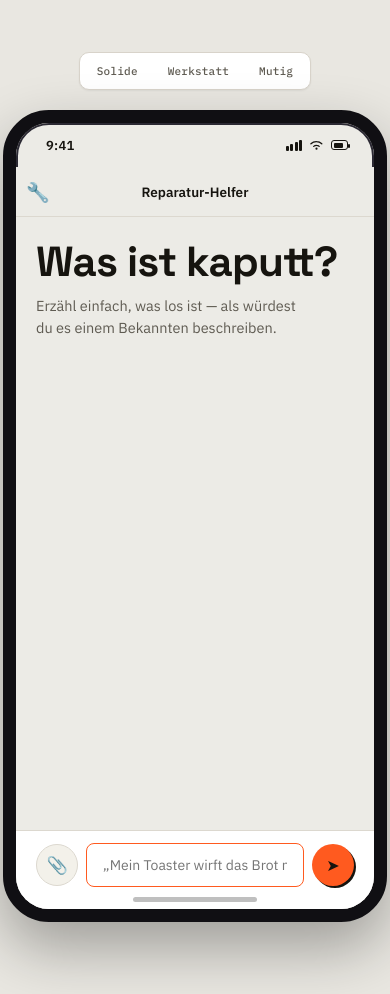
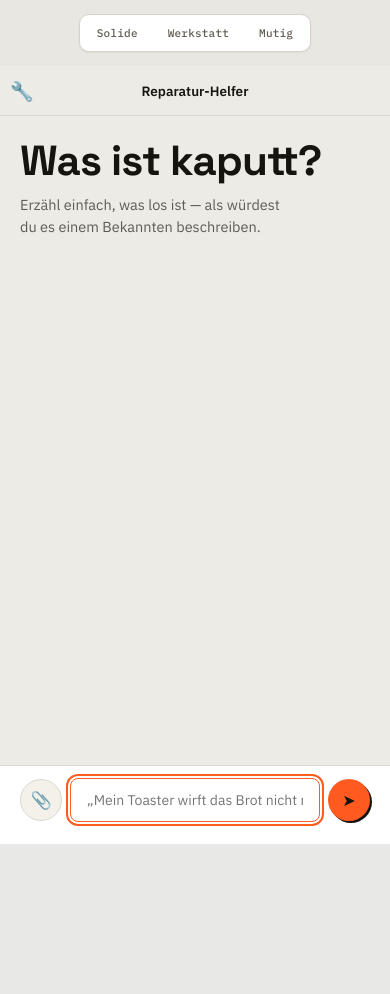
Before and after one commit to DigitaleOberlausitz/hackathon2026_RepairApp, a Flask app: page / in a window 390 px wide. After the commit the page ends 844 px from the top, so only its background shows below. Run offline with Flask 3, Linux system fonts and the light colour scheme; data comes from the database, SQL or seed files in the repository; some libraries are stand-ins or nearby versions.

Commit message:
feat(frontend): PROJ-38 responsive Web-Layout statt Handy-Attrappe
Die App rendert nicht mehr in eine simulierte Smartphone-Hülle, sondern
als echte, mobil-first responsive Website mit zentrierter Lesespalte auf
breiten Screens.

- Geräterahmen, gefälschte Statusleiste (9:41/Signal/Akku) und
  Home-Indikator ersatzlos entfernt; PhoneFrame aus ui.js entfernt.
- .rk-app ist jetzt die Lesespalte (max-width var(--app-max), Default
  640px, zentriert auf neutraler --page-bg-Bühne); Theme-Variablen werden
  direkt auf .rk-app gesetzt (vorher .rk-phone).
- Natürliches Seiten-Scrolling statt simuliertem Innen-Scroll; AppBar und
  Footer sind position: sticky. Sheet-Scrim/Toast auf position: fixed
  (viewport-deckend), Sheet auf Spaltenbreite zentriert.
- Desktop-Feinschliff: Spaltenränder ab 700px, sichtbarer Fokus-Ring und
  Hover-Zustände (nur Zeigegeräte) für Maus/Tastatur.
- index.html: Phone-Bühne → .rk-page/.rk-pagehead; SPEC.md
  (Klassen-/Theme-Token-Vertrag) nachgezogen.

Co-Authored-By: Claude Opus 4.8 (1M context) <noreply@anthropic.com>

```diff
--- a/webapp/static/css/repair.css
+++ b/webapp/static/css/repair.css
@@ -1,30 +1,40 @@
-/* repair.css — Styling der Repair-App. Alles über CSS-Variablen, die das
-   Phone-Root je Richtung (Theme) setzt. Eine Regelbasis, drei Charaktere.
+/* repair.css — Styling der Repair-App. Alles über CSS-Variablen, die die
+   App-Spalte je Richtung (Theme) setzt. Eine Regelbasis, drei Charaktere.
 
    Port des Design-Prototyps (docs/design-handoff/project/repair.css) +
    Theme-Tokens (repair-themes.js). Tailwind läuft mit preflight:false, daher
    bringt diese Datei den nötigen Minimal-Reset (box-sizing, button) selbst mit.
-   Die .rk-phone-Defaults unten setzen das WERKSTATT-Theme als Startzustand;
+   Die .rk-app-Defaults unten setzen das WERKSTATT-Theme als Startzustand;
    das Frontend-JS überschreibt diese Variablen beim Theme-Wechsel per
-   inline-style am .rk-phone-Element (inline gewinnt — daher kein !important). */
+   inline-style am .rk-app-Element (inline gewinnt — daher kein !important).
+
+   PROJ-38: echte responsive Website (mobil-first, auf breiten Screens eine
+   zentrierte Lesespalte) — keine Smartphone-Attrappe mehr. */
 
 * { box-sizing: border-box; }
 button { font: inherit; color: inherit; cursor: pointer; background: none; border: none; padding: 0; }
-:root { --motion: .22s; }
+:root {
+  --motion: .22s;
+  --page-bg: #e9e7e1;   /* neutrale Bühne hinter der Lesespalte (Desktop) */
+  --app-max: 640px;     /* max. Breite der zentrierten Lesespalte */
+}
 
-/* ---------- Canvas / Body-Rahmen ---------- */
+/* ---------- Seitenhülle (responsiv) ---------- */
 body {
   margin: 0; min-height: 100vh;
-  display: flex; flex-direction: column; align-items: center; justify-content: center;
-  gap: 16px; padding: 24px;
-  background: #e9e7e1;
+  background: var(--page-bg);
   font-family: 'IBM Plex Sans', system-ui, sans-serif;
+  -webkit-font-smoothing: antialiased; text-rendering: optimizeLegibility;
 }
-.rk-canvas {
-  width: 384px; height: 812px; flex: none;
+.rk-page { display: flex; flex-direction: column; min-height: 100vh; }
+.rk-pagehead {
+  display: flex; justify-content: center; align-items: center; flex-wrap: wrap;
+  gap: 12px; padding: 14px 16px;
 }
+.rk-topbar { display: flex; align-items: center; gap: 12px; flex-wrap: wrap; justify-content: center; }
+#phone-root { flex: 1; display: flex; flex-direction: column; }
 
-/* ---------- Theme-Switcher (außerhalb des Phones) ---------- */
+/* ---------- Theme-Switcher (über der Lesespalte) ---------- */
 .rk-themebar {
   display: inline-flex; align-items: center; gap: 4px;
   background: #ffffff; border: 1px solid #d8d3ca; border-radius: 10px;
@@ -40,8 +50,8 @@ body {
 .rk-themebar button:hover { color: #16140f; }
 .rk-themebar button.on { background: #16140f; color: #ffffff; }
 
-/* ---------- Phone ---------- */
-.rk-phone {
+/* ---------- App-Spalte (Lesespalte) ---------- */
+.rk-app {
   /* WERKSTATT-Defaults (Start-Theme) — JS überschreibt per inline-style */
   --bg: #ecebe6;
   --surface: #ffffff;
@@ -73,37 +83,25 @@ body {
   --font-size: 16px;
   --motion: .22s;
 
-  position: relative; width: 100%; height: 100%;
-  border-radius: 46px; background: var(--bg);
-  border: 13px solid #100f13;
-  box-shadow: inset 0 0 0 2px #2b2933, 0 26px 60px rgba(0,0,0,.32);
-  overflow: hidden; display: flex; flex-direction: column;
-  font-family: var(--font-body); color: var(--ink);
-  -webkit-font-smoothing: antialiased; text-rendering: optimizeLegibility;
+  /* Lesespalte: mobil volle Breite, auf breiten Screens zentriert begrenzt. */
+  flex: 1; width: 100%; max-width: var(--app-max); margin: 0 auto;
+  position: relative; display: flex; flex-direction: column;
+  background: var(--bg); color: var(--ink);
+  font-family: var(--font-body);
 }
-.rk-statusbar {
-  height: 44px; flex: none; display: flex; align-items: center; justify-content: space-between;
-  padding: 0 26px 0 30px; font-size: 13px; font-weight: 600; font-family: var(--font-body);
+/* Auf breiten Screens hebt sich die Spalte mit dünnen Rändern von der Bühne ab. */
+@media (min-width: 700px) {
+  .rk-app { border-left: 1px solid var(--line); border-right: 1px solid var(--line); }
 }
-.rk-time { letter-spacing: .02em; }
-.rk-status-right { display: flex; align-items: center; gap: 6px; }
-.rk-bars { display: inline-flex; align-items: flex-end; gap: 1.5px; height: 11px; }
-.rk-bars i { width: 3px; border-radius: 1px; background: currentColor; display: block; }
-.rk-batt { width: 17px; height: 10px; border: 1.3px solid currentColor; border-radius: 3px; position: relative; display: inline-block; }
-.rk-batt i { position: absolute; inset: 1.5px; width: 60%; border-radius: 1px; }
-.rk-batt::after { content: ''; position: absolute; right: -3px; top: 3px; width: 1.6px; height: 4px; border-radius: 2px; background: currentColor; }
-.rk-screen { flex: 1; min-height: 0; display: flex; }
-.rk-home { position: absolute; bottom: 7px; left: 50%; transform: translateX(-50%); width: 124px; height: 5px; border-radius: 3px; z-index: 60; }
 
-.rk-app { flex: 1; min-height: 0; display: flex; flex-direction: column; width: 100%; position: relative; }
 .rk-screenwrap { flex: 1; min-height: 0; display: flex; flex-direction: column; animation: rkFade var(--motion) ease; }
 @keyframes rkFade { from { opacity: 0; transform: translateY(5px); } to { opacity: 1; transform: none; } }
-.rk-body { flex: 1; min-height: 0; overflow-y: auto; overflow-x: hidden; }
-.rk-body::-webkit-scrollbar { width: 0; }
-.rk-footer { flex: none; padding: 12px var(--pad) 22px; border-top: 1px solid var(--line); background: var(--surface); }
+/* Natürliches Seiten-Scrolling — kein simulierter Innen-Scrollbereich (PROJ-38). */
+.rk-body { flex: 1 0 auto; min-height: 0; }
+.rk-footer { position: sticky; bottom: 0; z-index: 30; flex: none; padding: 12px var(--pad) 22px; border-top: 1px solid var(--line); background: var(--surface); }
 
 /* ---------- AppBar ---------- */
-.rk-appbar { flex: none; height: 50px; display: flex; align-items: center; justify-content: space-between; gap: 6px; padding: 0 10px; border-bottom: 1px solid var(--line); background: var(--bg); }
+.rk-appbar { position: sticky; top: 0; z-index: 40; flex: none; height: 50px; display: flex; align-items: center; justify-content: space-between; gap: 6px; padding: 0 10px; border-bottom: 1px solid var(--line); background: var(--bg); }
 .rk-appbar-side { width: 42px; display: flex; align-items: center; }
 .rk-appbar-side.rk-right { justify-content: flex-end; }
 .rk-appbar-title { flex: 1; text-align: center; font-size: 13.5px; font-weight: 600; color: var(--ink); }
--- a/webapp/static/js/app.js
+++ b/webapp/static/js/app.js
@@ -8,7 +8,7 @@
   'use strict';
 
   var h = window.h;
-  var PhoneFrame = window.PhoneFrame, Screen = window.Screen, Sheet = window.Sheet;
+  var Screen = window.Screen, Sheet = window.Sheet;
   var toast = window.toast || function () {};
 
   /* ===================== I18N (PROJ-24) ===================== */
@@ -1008,7 +1008,6 @@
     error: null,        // letzter Fehler ({error, code}) — als Bubble gerendert
     abgebrochen: false, // Vorgang vom Lotsen beendet
     appEl: null,
-    phoneEl: null,
     // PROJ-27/31: Medien + bestätigte Vision-Extraktion am Vorgang (Chat-Attach)
     medienConsent: false,
     medien: [],
@@ -1248,12 +1247,13 @@
       class: 'rk-app rk-theme-' + theme.id + ' rk-case-' + theme.flags.labelCase,
       style: { fontSize: 'var(--font-size)' },
     });
+    // Theme-Variablen direkt auf die App-Spalte setzen (vorher am .rk-phone).
+    for (var v in vars) {
+      if (Object.prototype.hasOwnProperty.call(vars, v)) app.style.setProperty(v, vars[v]);
+    }
     State.appEl = app;
-    var phone = PhoneFrame({ vars: vars, chrome: theme.flags.chrome, children: app });
-    State.phoneEl = phone;
-    var canvas = h('div', { class: 'rk-canvas' }, phone);
     var root = document.getElementById('phone-root');
-    root.replaceChildren(canvas);
+    root.replaceChildren(app);
     render();
   }
 
--- a/webapp/static/js/ui.js
+++ b/webapp/static/js/ui.js
@@ -61,46 +61,7 @@
     }
   }
 
-  /* ---- Neutrales, markenloses Smartphone ---- */
-  function PhoneFrame(opts) {
-    opts = opts || {};
-    var light = opts.chrome !== 'dark';
-    var icon = light ? '#16140f' : '#f7f3ee';
-
-    var statusbar = h('div', { class: 'rk-statusbar', style: { color: icon } },
-      h('span', { class: 'rk-time' }, '9:41'),
-      h('span', { class: 'rk-status-right' },
-        h('span', { class: 'rk-bars', 'aria-hidden': 'true' },
-          h('i', { style: { height: '5px' } }),
-          h('i', { style: { height: '7px' } }),
-          h('i', { style: { height: '9px' } }),
-          h('i', { style: { height: '11px' } })
-        ),
-        h('svg', { width: '17', height: '12', viewBox: '0 0 17 12', fill: 'none' },
-          h('path', { d: 'M8.5 2.6c2 0 3.9.8 5.3 2.1M8.5 6.3c1 0 2 .4 2.7 1.1M2.9 4.7A8 8 0 0 1 8.5 2.6M5.7 7.4A4 4 0 0 1 8.5 6.3', stroke: icon, 'stroke-width': '1.3', 'stroke-linecap': 'round' }),
-          h('circle', { cx: '8.5', cy: '9.7', r: '1.1', fill: icon })
-        ),
-        h('span', { class: 'rk-batt', style: { borderColor: icon } }, h('i', { style: { background: icon } }))
-      )
-    );
-
-    var screen = h('div', { class: 'rk-screen' });
-    appendChildren(screen, [opts.children]);
-
-    var home = h('div', { class: 'rk-home', style: { background: light ? 'rgba(0,0,0,.25)' : 'rgba(255,255,255,.4)' } });
-
-    var phone = h('div', { class: 'rk-phone' }, statusbar, screen, home);
-    if (opts.vars) {
-      for (var v in opts.vars) {
-        if (Object.prototype.hasOwnProperty.call(opts.vars, v)) phone.style.setProperty(v, opts.vars[v]);
-      }
-    }
-    // Referenz auf den Screen-Slot, damit app.js Screens nachladen kann.
-    phone._screenSlot = screen;
-    return phone;
-  }
-
-  /* ---- Standard-Screen: Kopfzeile (sticky) · Body (scroll) · Fußleiste (sticky) ---- */
+  /* ---- Standard-Screen: Kopfzeile (sticky) · Body · Fußleiste (sticky) ---- */
   function Screen(opts) {
     opts = opts || {};
     var pad = opts.pad !== false;
@@ -538,7 +499,7 @@
 
   Object.assign(window, {
     h: h,
-    PhoneFrame: PhoneFrame, Screen: Screen, AppBar: AppBar, IconBtn: IconBtn,
+    Screen: Screen, AppBar: AppBar, IconBtn: IconBtn,
     BigButton: BigButton, GhostButton: GhostButton, AnswerChip: AnswerChip,
     ProgressDots: ProgressDots, levelMeta: levelMeta, LightRow: LightRow,
     Slot: Slot, Sheet: Sheet, TrustBadge: TrustBadge, toast: toast,
--- a/webapp/templates/index.html
+++ b/webapp/templates/index.html
@@ -14,19 +14,18 @@
 </script>
 <link rel="stylesheet" href="{{ url_for('static', filename='css/repair.css') }}" />
 <style>
-  /* Nur die App-Bühne (Zentrierung). .rk-canvas + .rk-themebar liefert Agent-C (repair.css). */
+  /* Minimaler FOUC-Schutz, bevor repair.css greift; vollständiges Layout dort. */
   html, body { margin: 0; min-height: 100%; background: #e9e7e1; }
-  .rk-stage { min-height: 100vh; display: flex; flex-direction: column; align-items: center;
-    gap: 20px; padding: 28px 16px 48px; box-sizing: border-box; }
-  .rk-topbar { display: flex; align-items: center; gap: 12px; flex-wrap: wrap; justify-content: center; }
 </style>
 </head>
 <body>
-  <div class="rk-stage">
-    <div class="rk-topbar">
-      <div class="rk-themebar" id="theme-switch" role="tablist" aria-label="Theme wählen"></div>
-      <div class="rk-langswitch" id="lang-switch" role="tablist" aria-label="Sprache wählen"></div>
-    </div>
+  <div class="rk-page">
+    <header class="rk-pagehead">
+      <div class="rk-topbar">
+        <div class="rk-themebar" id="theme-switch" role="tablist" aria-label="Theme wählen"></div>
+        <div class="rk-langswitch" id="lang-switch" role="tablist" aria-label="Sprache wählen"></div>
+      </div>
+    </header>
     <div id="phone-root"></div>
   </div>
 
```
Also changed, not shown: other parts of webapp/static/css/repair.css (+28 -7 lines), webapp/SPEC.md (+12 -6 lines).
